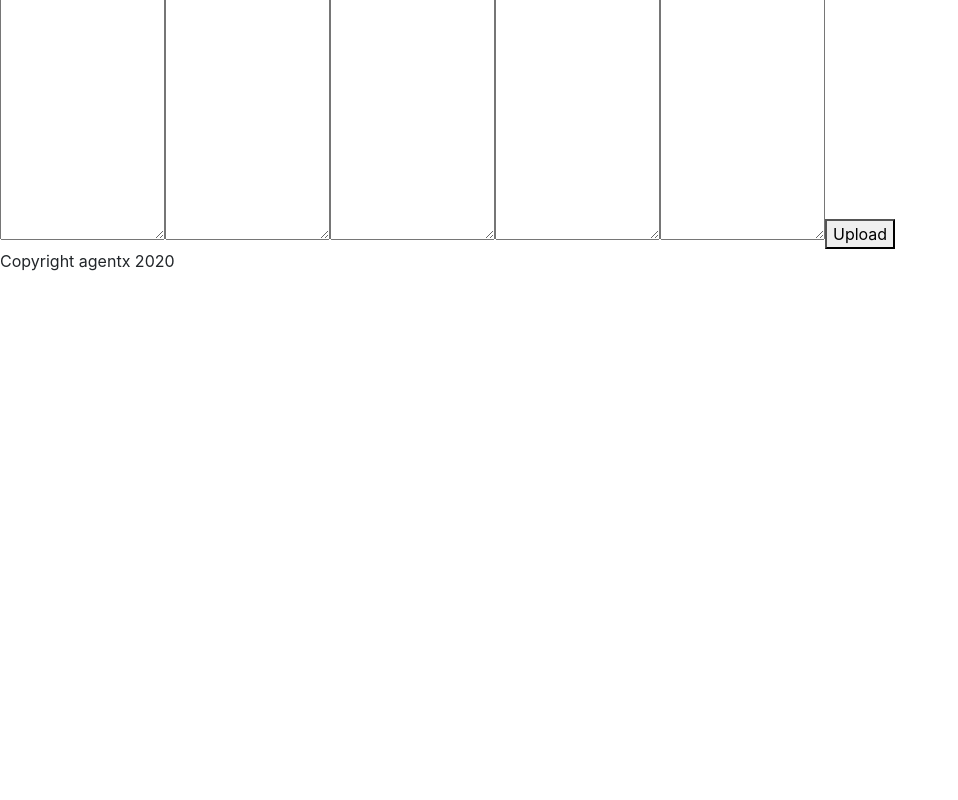
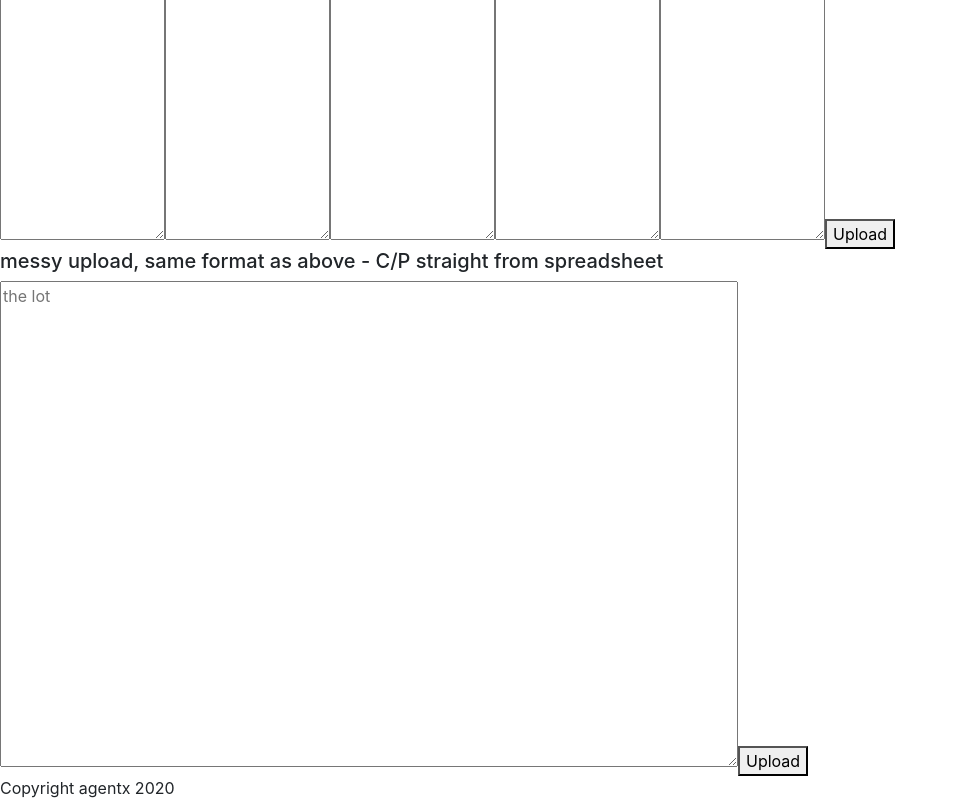
Before and after one commit to ifillup/agentx, a Next.js app: page /inputData in a window 1280 px wide. Shown: the part 270-1070 px from the top of the page, without its empty margins (0-958 px from the left). Before the commit the page ends 800 px from the top, so only its background shows below. Built offline with nearby package versions, Linux system fonts and the light colour scheme.

Commit message:
working on the player relationship

```diff
--- a/components/CopyPasteInput.js
+++ b/components/CopyPasteInput.js
@@ -8,6 +8,28 @@ const CopyPasteInput = ({}) => {
     profit: '',
     rake: '',
   });
+
+  //total, second for is for my sanity
+  const [total, setTotal] = useState('');
+  const onUploadTotal = (e) => {
+    let totalArr = total.split(/\t|\n/);
+    totalArr.pop();
+    let players = [];
+    for (let i = 0; i < totalArr.length; i = i + 5) {
+      let player = {
+        club: totalArr[i],
+        playername: totalArr[i + 1],
+        playerID: totalArr[i + 2],
+        profit: totalArr[i + 3],
+        rake: totalArr[i + 4],
+      };
+      players.push(player);
+    }
+
+    return addTransactions(players);
+  };
+
+  //above might be messy
 
   const changeHandler = (e) => {
     setFormState({
@@ -21,6 +43,7 @@ const CopyPasteInput = ({}) => {
   const onUpload = (e) => {
     e.preventDefault();
     let upload = parseUpload();
+    console.log(upload);
     addTransactions(upload);
   };
 
@@ -83,6 +106,17 @@ const CopyPasteInput = ({}) => {
         />
         <button onClick={onUpload}>Upload</button>
       </form>
+      <h5>
+        messy upload, same format as above - C/P straight from spreadsheet
+      </h5>
+      <textarea
+        id='spreedsheet'
+        onChange={(e) => setTotal(e.target.value)}
+        placeholder='the lot'
+        rows='20'
+        cols='70'
+      />
+      <button onClick={onUploadTotal}>Upload</button>
       {/*
       {upload.length > 0 && <h1>{upload.length} entries uploaded</h1>}
       {upload.length > 0 && <p>{upload.map((i) => Object.entries(i))}</p>} */}
--- a/context/playersContext/playersReducer.js
+++ b/context/playersContext/playersReducer.js
@@ -5,6 +5,14 @@ export default (state, action) => {
         ...state,
         players: [action.payload, ...state.players],
       };
+    case 'ADD_ACCOUNT': //method needs work ;(
+      return {
+        ...state,
+        players: [
+          ...state.players,
+          { player: action.payload.player, account: action.payload.account },
+        ],
+      };
     default:
       return state;
   }
--- a/context/playersContext/playersState.js
+++ b/context/playersContext/playersState.js
@@ -21,12 +21,19 @@ export const PlayersProvider = ({ children }) => {
       payload: player,
     });
   }
+  function addAccount(player, account) {
+    dispatch({
+      type: 'ADD_ACCOUNT',
+      payload: { player, account },
+    });
+  }
 
   return (
     <PlayersContext.Provider
       value={{
         players: state.players,
         addPlayer,
+        addAccount,
       }}
     >
       {children}
--- a/pages/players.js
+++ b/pages/players.js
@@ -5,6 +5,7 @@ import Player from '../components/Player';
 import AddPlayer from '../components/AddPlayer';
 import AddRelationship from '../components/AddRelationship';
 import * as playerdata from '../player.json'; //TODO
+import UnsortedAccounts from '../components/UnsortedAccounts';
 
 export default function Players() {
   // const [players, setPlayers] = useState([]);
@@ -24,6 +25,7 @@ export default function Players() {
       <AddRelationship />
       {players.length > 0 &&
         players.map((player) => <Player player={player} />)}
+      <UnsortedAccounts />
     </>
   );
 }
```
Also changed, not shown: components/Account.js (added, +7 -0 lines), components/AddRelationship.js (+15 -7 lines), components/UnsortedAccounts.js (added, +18 -0 lines), context/userContext/userContext.js (added), context/userContext/userReducer.js (added).
